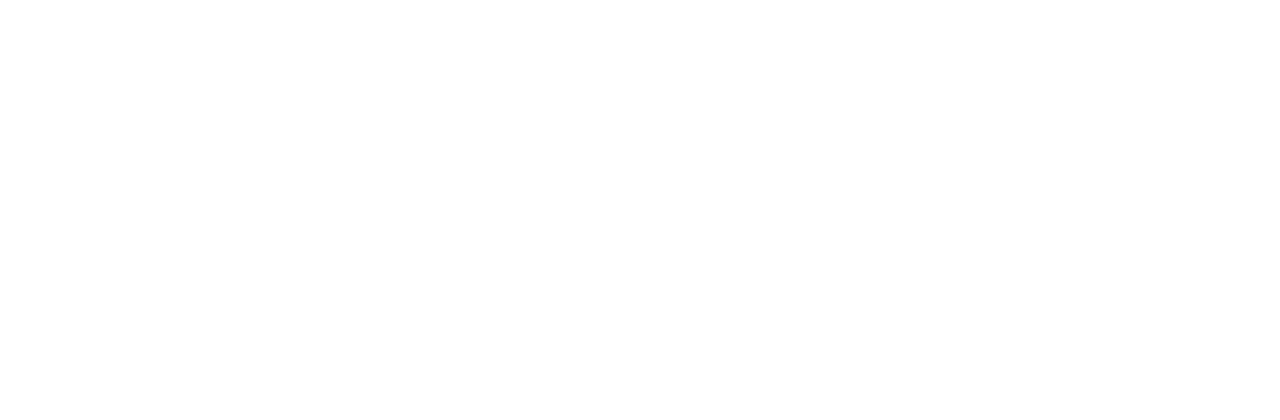
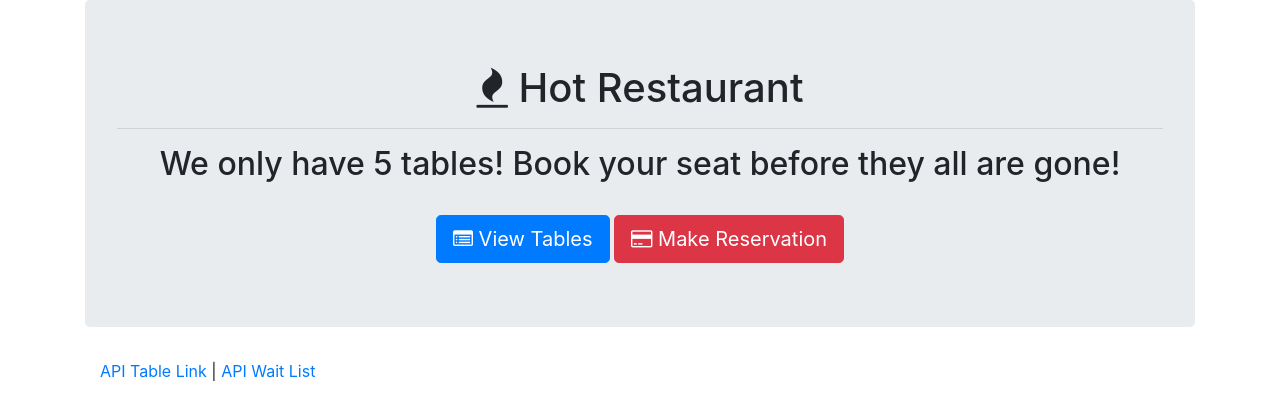
Before and after one commit to Ghalileo/AADO-Hot-Restaurant, a plain HTML site: page view.html in a window 1280 px wide. Drawn offline with nearby package versions, Linux system fonts and the light colour scheme.

Commit message:
update with the blueprint for the index, reserve, and view

```diff
--- a/reserve.html
+++ b/reserve.html
@@ -0,0 +1,39 @@
+<!DOCTYPE html>
+<html lang="en">
+<head>
+  <meta charset="UTF-8">
+  <title>Reserve Page</title>
+
+  <!-- Latest compiled and minified CSS -->
+  <link rel="stylesheet" href="https://maxcdn.bootstrapcdn.com/bootstrap/4.0.0/css/bootstrap.min.css">
+  <link rel="stylesheet" href="https://stackpath.bootstrapcdn.com/font-awesome/4.7.0/css/font-awesome.min.css">
+
+</head>
+<body>
+
+  <div class="container">
+
+    <div class="jumbotron">
+      <h1 class="text-center"><span class="fa fa-fire"></span> Hot Restaurant</h1>
+      <hr>
+      <h2 class="text-center">We only have 5 tables! Book your seat before they all are gone!</h2>
+      <br>
+
+      <div class="text-center">
+        <a href="/tables"><button class="btn btn-lg btn-primary"><span class="fa fa-list-alt"></span> View Tables</button></a>
+        <a href="/reserve"><button class="btn btn-lg btn-danger"><span class="fa fa-credit-card"></span> Make Reservation</button></a>
+      </div>
+
+    </div>
+
+    <footer class="footer">
+      <div class="container">
+        <p><a href="/api/tables">API Table Link</a> | <a href="/api/waitlist">API Wait List</a>
+      </div>
+    </footer>
+
+  </div>
+
+
+</body>
+</html>
--- a/view.html
+++ b/view.html
@@ -0,0 +1,39 @@
+<!DOCTYPE html>
+<html lang="en">
+<head>
+  <meta charset="UTF-8">
+  <title>View Page</title>
+
+  <!-- Latest compiled and minified CSS -->
+  <link rel="stylesheet" href="https://maxcdn.bootstrapcdn.com/bootstrap/4.0.0/css/bootstrap.min.css">
+  <link rel="stylesheet" href="https://stackpath.bootstrapcdn.com/font-awesome/4.7.0/css/font-awesome.min.css">
+
+</head>
+<body>
+
+  <div class="container">
+
+    <div class="jumbotron">
+      <h1 class="text-center"><span class="fa fa-fire"></span> Hot Restaurant</h1>
+      <hr>
+      <h2 class="text-center">We only have 5 tables! Book your seat before they all are gone!</h2>
+      <br>
+
+      <div class="text-center">
+        <a href="/tables"><button class="btn btn-lg btn-primary"><span class="fa fa-list-alt"></span> View Tables</button></a>
+        <a href="/reserve"><button class="btn btn-lg btn-danger"><span class="fa fa-credit-card"></span> Make Reservation</button></a>
+      </div>
+
+    </div>
+
+    <footer class="footer">
+      <div class="container">
+        <p><a href="/api/tables">API Table Link</a> | <a href="/api/waitlist">API Wait List</a>
+      </div>
+    </footer>
+
+  </div>
+
+
+</body>
+</html>
```
Also changed, not shown: index.html (+1 -1 lines).
